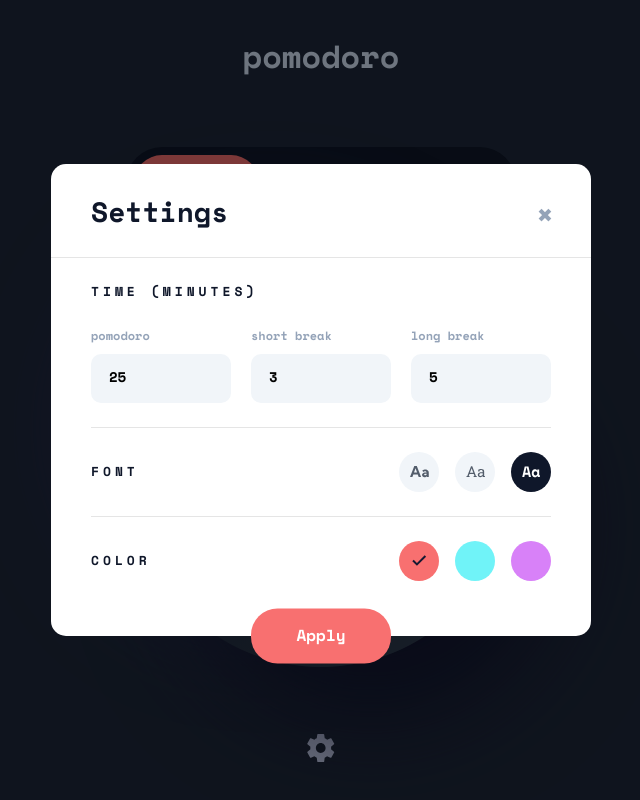
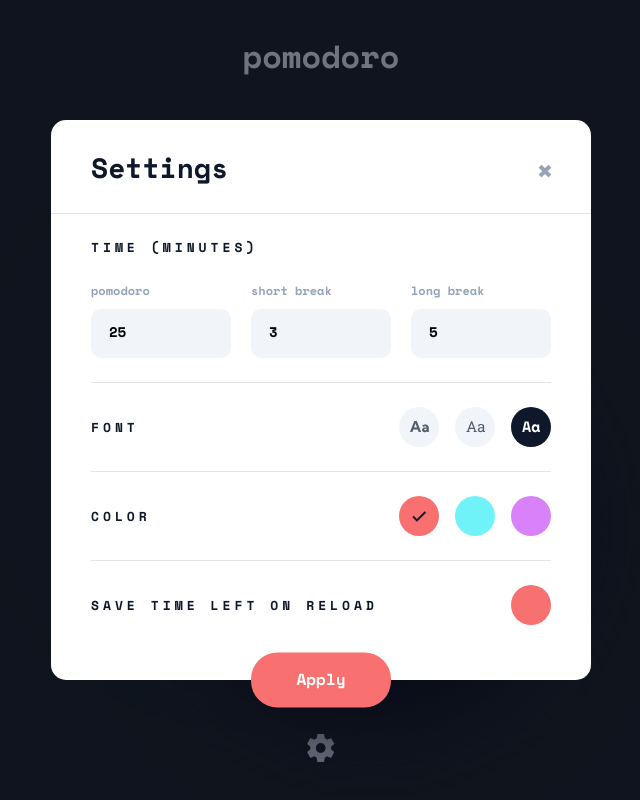
Before and after one commit to bohdancho/pomodoro-spa, a React (Vite) app: page / in a window 1280 px wide. Both pictures are taken after a click on the button 640 px from the left and 747 px from the top of the page. Shown: the whole page, without its empty margins (319-959 px from the left). Built offline with nearby package versions, Linux system fonts and the light colour scheme; the HTML template or start-up script is replaced by a standard one.

Commit message:
add ui for the saveTimeLeft setting

```diff
--- a/src/App.tsx
+++ b/src/App.tsx
@@ -1,4 +1,4 @@
-import { useCallback, useEffect, useLayoutEffect } from 'react'
+import { useCallback, useEffect } from 'react'
 import { useLocalStorage } from 'usehooks-ts'
 
 import './App.tw.css'
@@ -16,8 +16,10 @@ const defaultPresets: Presets = {
 
 function App() {
   const [theme, setTheme] = useLocalStorage<Theme>('theme', defaultTheme)
-  const [activeMode, setActiveMode] = useLocalStorage<Mode>('activeMode', 'pomodoro')
+  const [activeMode, setActiveMode] = useLocalStorage<Mode>('active-mode', 'pomodoro')
   const [presets, setPresets] = useLocalStorage('presets', defaultPresets)
+  const [saveMsLeft, setSaveMsLeft] = useLocalStorage('save-time-left', false)
+
   const totalMs = presets[activeMode]
 
   const { msLeft, isRunning, resetTimer, triggerAction } = useTimer(totalMs)
@@ -47,16 +49,21 @@ function App() {
         <ModeTabs presets={presets} activeMode={activeMode} handleModeChange={handleModeChange}></ModeTabs>
       </div>
       <div onClick={triggerAction} className=''>
-        {
         <Timer
           msLeft={msLeft}
           isRunning={isRunning}
           timeFraction={1 - Math.round((msLeft / totalMs) * 1000) / 1000}
         ></Timer>
-        }
       </div>
       <div className='mt-auto lg:mt-0'>
-        <Settings theme={theme} setTheme={setTheme} presets={presets} setPresets={setPresets}></Settings>
+        <Settings
+          theme={theme}
+          setTheme={setTheme}
+          presets={presets}
+          setPresets={setPresets}
+          saveMsLeft={saveMsLeft}
+          setSaveMsLeft={setSaveMsLeft}
+        ></Settings>
       </div>
     </main>
   )
--- /dev/null
+++ b/src/components/settings/components/autosaveSettings.tsx
@@ -0,0 +1,35 @@
+import { Dispatch, FunctionComponent, SetStateAction } from 'react'
+
+import { ReactComponent as CheckmarkIcon } from '@/assets/checkmark.svg'
+import { SettingsSubtitle } from './settingsSubtitle'
+
+interface AutosaveSettingsProps {
+  saveMsLeft: boolean
+  setSaveMsLeft: Dispatch<SetStateAction<boolean>>
+}
+
+export const AutosaveSettings: FunctionComponent<AutosaveSettingsProps> = ({ saveMsLeft, setSaveMsLeft }) => {
+  return (
+    <div className='items-center pt-[24px] md:flex md:justify-between'>
+      <SettingsSubtitle className='mb-[16px] md:mb-0'>save time left on reload</SettingsSubtitle>
+      <div className='flex justify-center gap-[16px]'>
+        <label
+          className={`${
+            saveMsLeft ? 'bg-green-400' : 'bg-red-400'
+          } pointer relative flex h-[40px] w-[40px] cursor-pointer items-center justify-center rounded-full transition-[background-color,color] duration-300`}
+        >
+          <div className='absolute -inset-[5px] rounded-full border-[2px] border-slate-100 opacity-0 hover:opacity-100'></div>
+          <span className={`${!saveMsLeft ? 'opacity-0' : ''} transition-opacity duration-200`}>
+            <CheckmarkIcon></CheckmarkIcon>
+          </span>
+          <input
+            className='invisible absolute'
+            type='checkbox'
+            onChange={() => setSaveMsLeft(!saveMsLeft)}
+            checked={saveMsLeft}
+          />
+        </label>
+      </div>
+    </div>
+  )
+}
--- a/src/components/settings/components/themeSettings.tsx
+++ b/src/components/settings/components/themeSettings.tsx
@@ -11,17 +11,6 @@ import { SettingsSubtitle } from './settingsSubtitle'
 interface ThemeSettingsProps {
   theme: Theme
   setTheme: Dispatch<SetStateAction<Theme>>
-}
-
-const getFontIcon = (font: Font) => {
-  switch (font) {
-    case Font.kumbhSans:
-      return <KumbhSansIcon></KumbhSansIcon>
-    case Font.robotoSlab:
-      return <RobotoSlabIcon></RobotoSlabIcon>
-    case Font.spaceMono:
-      return <SpaceMonoIcon></SpaceMonoIcon>
-  }
 }
 
 export const ThemeSettings: FunctionComponent<ThemeSettingsProps> = ({ theme, setTheme }) => {
@@ -53,7 +42,7 @@ export const ThemeSettings: FunctionComponent<ThemeSettingsProps> = ({ theme, se
           ))}
         </div>
       </div>
-      <div className='items-center pt-[24px] md:flex md:justify-between'>
+      <div className='items-center border-b border-neutral-200 py-[24px] md:flex md:justify-between'>
         <SettingsSubtitle className='mb-[16px] md:mb-0'>color</SettingsSubtitle>
         <div className='flex justify-center gap-[16px]'>
           {Object.values(Color).map((color) => (
@@ -85,3 +74,14 @@ export const ThemeSettings: FunctionComponent<ThemeSettingsProps> = ({ theme, se
     </>
   )
 }
+
+function getFontIcon(font: Font) {
+  switch (font) {
+    case Font.kumbhSans:
+      return <KumbhSansIcon></KumbhSansIcon>
+    case Font.robotoSlab:
+      return <RobotoSlabIcon></RobotoSlabIcon>
+    case Font.spaceMono:
+      return <SpaceMonoIcon></SpaceMonoIcon>
+  }
+}
--- a/src/components/settings/settings.tsx
+++ b/src/components/settings/settings.tsx
@@ -4,6 +4,7 @@ import { ReactComponent as GearImg } from '@/assets/gear.svg'
 import { Mode, Presets, Theme } from '@/models'
 import { getKeys } from '@/utils'
 
+import { AutosaveSettings } from './components/autosaveSettings'
 import { PresetsSettings } from './components/presetsSettings'
 import { ThemeSettings } from './components/themeSettings'
 
@@ -12,9 +13,18 @@ interface SettingsProps {
   setTheme: Dispatch<SetStateAction<Theme>>
   presets: Presets
   setPresets: Dispatch<SetStateAction<Presets>>
+  saveMsLeft: boolean
+  setSaveMsLeft: Dispatch<SetStateAction<boolean>>
 }
 
-export const Settings: FunctionComponent<SettingsProps> = ({ theme, setTheme, presets, setPresets }) => {
+export const Settings: FunctionComponent<SettingsProps> = ({
+  theme,
+  setTheme,
+  presets,
+  setPresets,
+  saveMsLeft,
+  setSaveMsLeft,
+}) => {
   const [isVisible, toggleIsVisible] = useReducer((prev) => !prev, false)
   const [updatedTheme, setUpdatedTheme] = useState(theme)
   const [updatedPresets, setUpdatedPresets] = useState(presets)
@@ -65,6 +75,7 @@ export const Settings: FunctionComponent<SettingsProps> = ({ theme, setTheme, pr
               invalidPresets={invalidPresets}
             ></PresetsSettings>
             <ThemeSettings theme={updatedTheme} setTheme={setUpdatedTheme}></ThemeSettings>
+            <AutosaveSettings saveMsLeft={saveMsLeft} setSaveMsLeft={setSaveMsLeft}></AutosaveSettings>
           </div>
           <button
             type='button'
```
